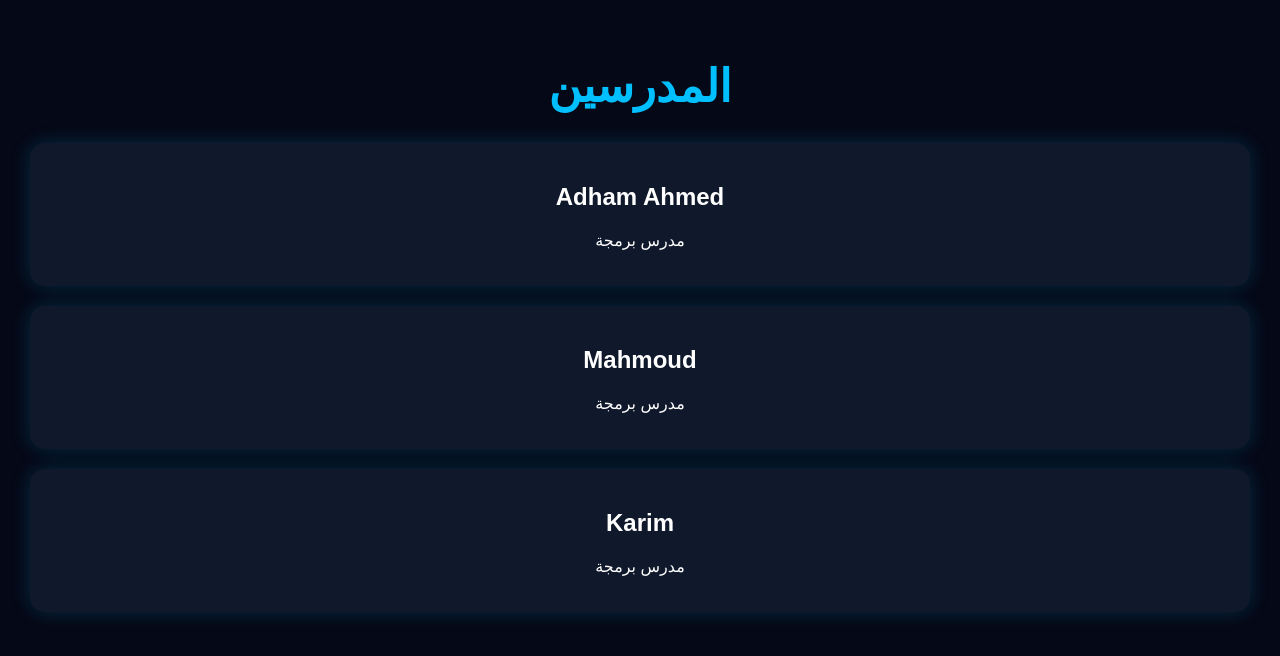
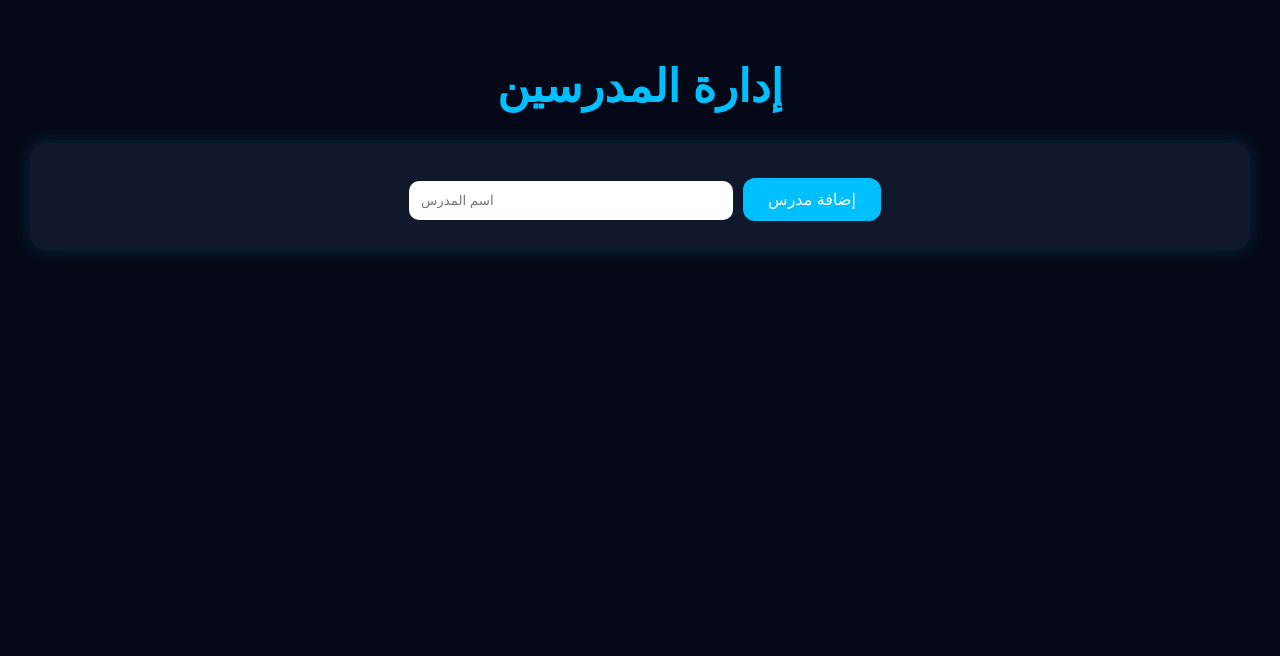
Before and after one commit to adhmadhm57a-wq/xentraa, a React (Vite) app: page /teachers in a window 1280 px wide. Shown: the top 656 px of the page. Built offline with nearby package versions, Linux system fonts and the light colour scheme.

Commit message:
Teachers.jsx

```diff
--- a/src/pages/Teachers.jsx
+++ b/src/pages/Teachers.jsx
@@ -1,18 +1,71 @@
+import { useState, useEffect } from "react";
+
 export default function Teachers() {
 
-  const teachers = [
-    "Adham Ahmed",
-    "Mahmoud",
-    "Karim"
-  ];
+  const [teacherName, setTeacherName] = useState("");
+
+  const [teachers, setTeachers] = useState([]);
+
+  useEffect(() => {
+
+    const savedTeachers =
+      JSON.parse(localStorage.getItem("teachers")) || [];
+
+    setTeachers(savedTeachers);
+
+  }, []);
+
+  const addTeacher = () => {
+
+    const admin =
+      localStorage.getItem("admin");
+
+    if (!admin) {
+
+      alert("الأدمن فقط");
+
+      return;
+
+    }
+
+    const updatedTeachers = [
+      ...teachers,
+      teacherName
+    ];
+
+    setTeachers(updatedTeachers);
+
+    localStorage.setItem(
+      "teachers",
+      JSON.stringify(updatedTeachers)
+    );
+
+    alert("تم إضافة المدرس");
+
+  };
 
   return (
 
     <div className="container">
 
       <h1>
-        المدرسين
+        إدارة المدرسين
       </h1>
+
+      <div className="card">
+
+        <input
+          placeholder="اسم المدرس"
+          onChange={(e) =>
+            setTeacherName(e.target.value)
+          }
+        />
+
+        <button onClick={addTeacher}>
+          إضافة مدرس
+        </button>
+
+      </div>
 
       {
         teachers.map((teacher, index) => (
@@ -23,10 +76,6 @@ export default function Teachers() {
               {teacher}
             </h2>
 
-            <p>
-              مدرس برمجة
-            </p>
-
           </div>
 
         ))
```
